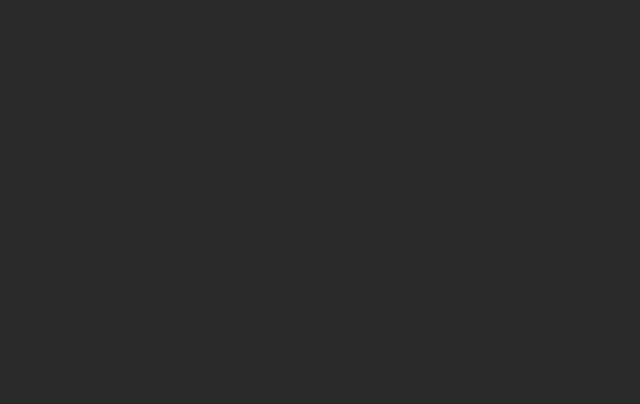
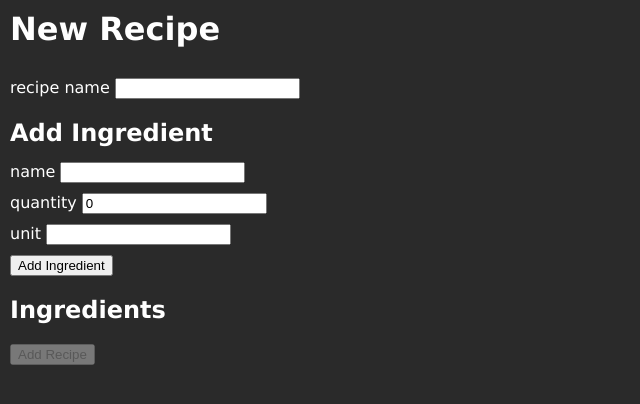
Before and after one commit to TMploeg/ITVitae_recipes, a React (Vite) app in the folder frontend/: page /add-recipe in a window 1280 px wide. Before the commit this address had no page. Shown: the top 404 px of the page, without its empty margins (0-640 px from the left). Built offline with nearby package versions, Linux system fonts and the light colour scheme.

Commit message:
created add recipe page

```diff
--- a/frontend/src/App.jsx
+++ b/frontend/src/App.jsx
@@ -1,5 +1,6 @@
 import { Route, Routes } from 'react-router-dom';
 import './App.css';
+import AddRecipe from './pages/add-recipe/AddRecipe';
 import Home from './pages/home';
 import Ingredients from './pages/ingredients';
 import Recipe from './pages/recipe';
@@ -10,6 +11,7 @@ function App() {
       <Route path="/" element={<Home />} />
       <Route path="/ingredients" element={<Ingredients />} />
       <Route path="/recipe/:id" element={<Recipe />} />
+      <Route path="/add-recipe" element={<AddRecipe />} />
     </Routes>
   )
 }
--- /dev/null
+++ b/frontend/src/pages/add-recipe/AddRecipe.css
@@ -0,0 +1,13 @@
+.add-recipe-page{
+    display: flex;
+    flex-direction: column;
+    align-items: flex-start;
+    gap: 20px;
+}
+
+.add-recipe-ingredient-form{
+    display: flex;
+    flex-direction: column;
+    align-items: flex-start;
+    gap: 10px;
+}
--- /dev/null
+++ b/frontend/src/pages/add-recipe/AddRecipe.jsx
@@ -0,0 +1,105 @@
+import axios from "axios";
+import { useState } from "react";
+import { useNavigate } from "react-router-dom";
+import { API_URL } from "../../App";
+import "./AddRecipe.css";
+
+export default function AddRecipe() {
+    const [newRecipeName, setNewRecipeName] = useState('');
+
+    const [newIngredientName, setNewIngredientName] = useState('');
+    const [newIngredientQuantity, setNewIngredientQuantity] = useState(0);
+    const [newIngredientUnit, setNewIngredientUnit] = useState('');
+
+    const [ingredients, setIngredients] = useState([]);
+
+    const navigate = useNavigate();
+
+    const API_RECIPES_URL = API_URL + 'recipes';
+    const API_INGREDIENTS_URL = API_URL + 'ingredients';
+
+    return <div className="page-container add-recipe-page">
+        <h1 className="page-title">New Recipe</h1>
+        <label>
+            recipe name <input value={newRecipeName} onChange={event => setNewRecipeName(event.target.value)} />
+        </label>
+        <div className="add-recipe-ingredient-form">
+            <h2 className="page-subtitle">Add Ingredient</h2>
+            <label>
+                name <input value={newIngredientName} onChange={event => setNewIngredientName(event.target.value)} />
+            </label>
+            <label>
+                quantity <input value={newIngredientQuantity} onChange={event => setNewIngredientQuantity(event.target.value)} />
+            </label>
+            <label>
+                unit <input value={newIngredientUnit} onChange={event => setNewIngredientUnit(event.target.value)} />
+            </label>
+            <button onClick={addIngredient}>Add Ingredient</button>
+        </div>
+        <div>
+            <h2 className="list-subtitle">Ingredients</h2>
+            <div>
+                {ingredients.map(i => <div>{i.quantity}{i.unit} {i.name}</div>)}
+            </div>
+        </div>
+        <button disabled={newRecipeName.length === 0} onClick={submit}>Add Recipe</button>
+    </div>
+
+    function addIngredient() {
+        setIngredients(ingredients => [
+            ...ingredients,
+            {
+                name: newIngredientName,
+                quantity: newIngredientQuantity,
+                unit: newIngredientUnit
+            }
+        ]);
+
+        setNewIngredientName('');
+        setNewIngredientQuantity(0);
+        setNewIngredientUnit('');
+    }
+
+    function submit() {
+        axios.post(API_RECIPES_URL, { title: newRecipeName })
+            .then(addRecipeResponse => {
+                const newRecipe = addRecipeResponse.data;
+                const recipeIngredientsURL = API_RECIPES_URL + `/${newRecipe.id}/ingredients`;
+
+                axios.get(API_INGREDIENTS_URL)
+                    .then(getIngredientsResponse => {
+                        const recipeIngredientPromises = [];
+
+                        for (let ingredient of ingredients) {
+                            const foundIngredient = getIngredientsResponse.data.find(item => item.name === ingredient.name);
+                            if (foundIngredient === undefined) {
+                                return Promise.reject({
+                                    response: {
+                                        data: "ingredient does not exist"
+                                    }
+                                });
+                            }
+
+                            recipeIngredientPromises.push(axios.post(
+                                recipeIngredientsURL,
+                                {
+                                    ingredientId: foundIngredient.id,
+                                    quantity: ingredient.quantity,
+                                    unit: ingredient.unit
+                                })
+                                .catch(error => {
+                                    console.error(error.response.data);
+                                    alert('unknown error occurred');
+                                }));
+                        }
+
+                        Promise.all(recipeIngredientPromises).then(_ => navigate('/recipe/' + newRecipe.id));
+                    })
+                    .catch(error => {
+                        console.log(error);
+                        alert(error.response.data)
+                    });
+            })
+            .catch(error => alert(error.response.data));
+    }
+}
--- /dev/null
+++ b/frontend/src/pages/add-recipe/index.js
@@ -0,0 +1,3 @@
+import AddRecipe from "./AddRecipe";
+
+export default AddRecipe;
```
